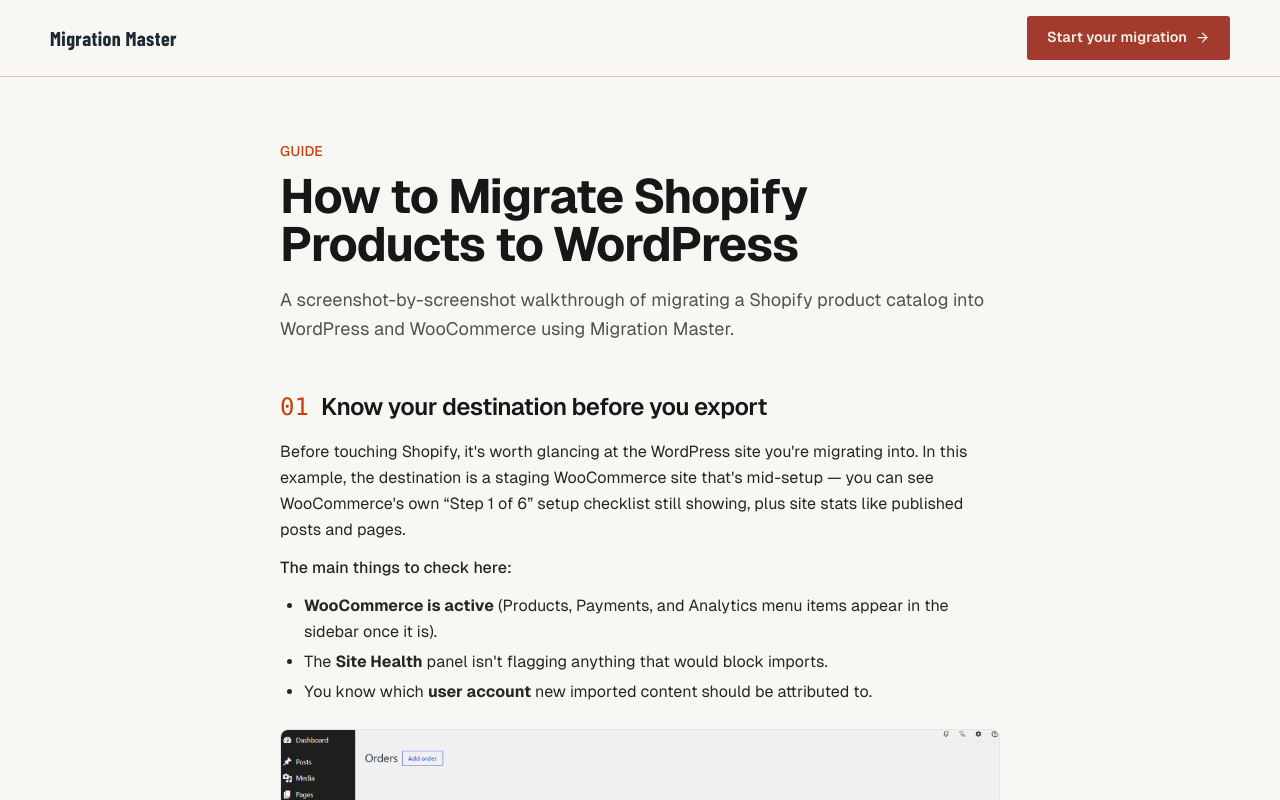
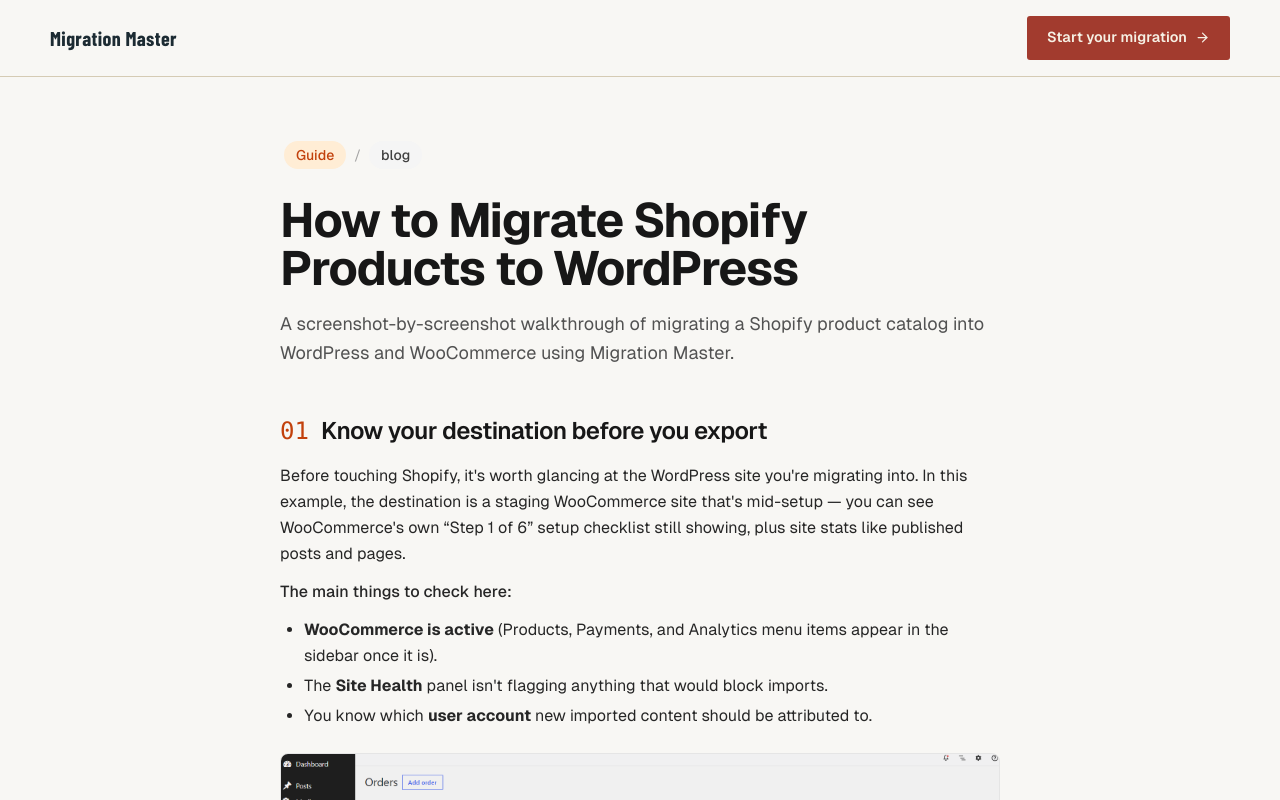
Before and after one commit to rupam2234/migration-master, a Next.js app: page /blog/how-to-migrate-shopify-products-to-wordpress in a window 1280 px wide. Shown: the top 800 px of the page. Built offline with nearby package versions, Linux system fonts and the light colour scheme.

Commit message:
0.1.2 | Breadcrumbs

```diff
--- a/src/app/blog/[slug]/page.tsx
+++ b/src/app/blog/[slug]/page.tsx
@@ -1,4 +1,5 @@
 import { posts } from "@/lib/posts";
+import Link from "next/link";
 import { notFound } from "next/navigation";
 
 export function generateStaticParams() {
@@ -32,5 +33,28 @@ export default async function BlogPostPage({
   }
 
   const PostContent = post.default;
-  return <PostContent />;
+  const url = `/blog/${slug}`;
+  const breadcrumbs = url.split("/");
+
+  return (
+    <>
+      <div className="max-w-3xl mx-auto px-7 pt-16 text-neutral-900">
+        <div className="flex flex-wrap items-center gap-2 text-sm">
+          <span className="rounded-full bg-orange-100 px-3 py-1 font-medium text-orange-700">
+            Guide
+          </span>
+
+          <span className="text-neutral-400">/</span>
+
+          <Link
+            href="/blog"
+            className="rounded-full bg-neutral-100 px-3 py-1 font-medium text-neutral-700 transition-colors hover:bg-neutral-200"
+          >
+            {breadcrumbs[1]}
+          </Link>
+        </div>
+      </div>
+      <PostContent />
+    </>
+  );
 }
--- a/src/lib/posts/how-to-migrate-shopify-products-to-wordpress.tsx
+++ b/src/lib/posts/how-to-migrate-shopify-products-to-wordpress.tsx
@@ -171,11 +171,8 @@ const steps = [
 
 export default function HowToMigrateShopifyProductsToWordPress() {
   return (
-    <article className="max-w-3xl mx-auto px-6 py-16 text-neutral-900">
+    <article className="max-w-3xl mx-auto px-6 pt-7 pb-16 text-neutral-900">
       <header className="mb-12">
-        <p className="text-sm font-medium tracking-wide text-orange-700 uppercase mb-3">
-          Guide
-        </p>
         <h1 className="text-4xl sm:text-5xl font-bold leading-tight tracking-tight">
           {meta.title}
         </h1>
```
